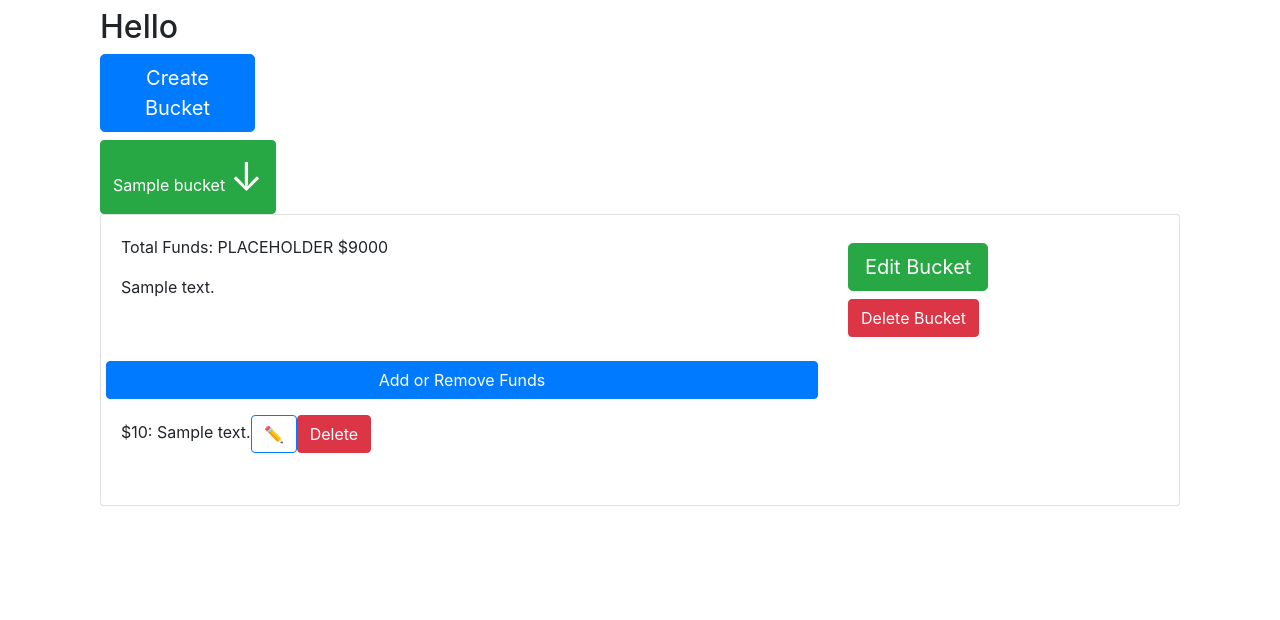
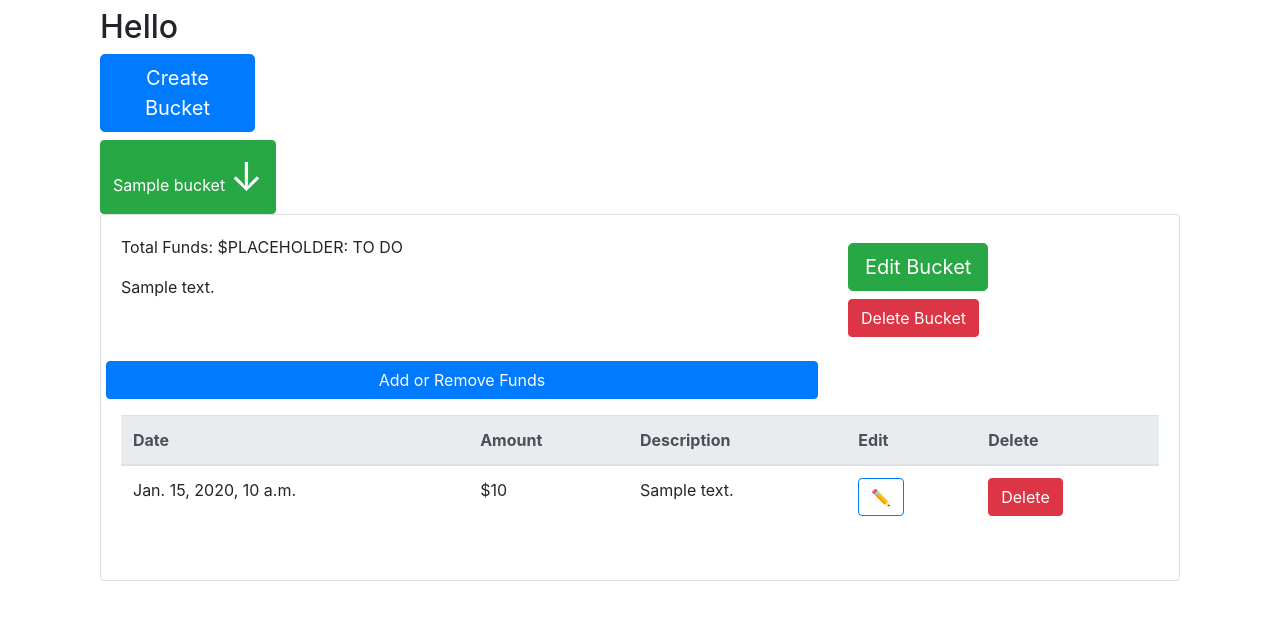
Before and after one commit to gregplechaty/bucketfinance, a Django app: template apps/core/templates/pages/dashboard.html in a window 1280 px wide, after a click that opens the changed part. Shown: the part 56-676 px from the top of the page. Run offline with Django 3.2, Linux system fonts and the light colour scheme; the template is opened without the code that fills it: most values are stand-ins (such as "Sample title", 1, 10 or a date in 2020); some libraries are stand-ins or nearby versions.

Commit message:
end of weekend work. Worked on display of transactions, creating snippits of html

```diff
--- a/apps/core/forms.py
+++ b/apps/core/forms.py
@@ -12,4 +12,4 @@ class AddBucket(forms.ModelForm):
 class AddTransaction(forms.ModelForm):
     class Meta:
         model = Transaction
-        fields = ['amount', 'description']
+        fields = ['amount', 'transactionDate', 'description']
--- a/apps/core/models.py
+++ b/apps/core/models.py
@@ -24,6 +24,7 @@ class Transaction(models.Model):
         on_delete=models.CASCADE,
     )
     amount = models.DecimalField(max_digits=15, decimal_places=2)
+    transactionDate = models.DateTimeField()
     description = models.CharField(max_length=200)
     created = models.DateTimeField(auto_now_add=True) # Add current date
     lastModified = models.DateTimeField(auto_now=True)
--- a/apps/core/templates/pages/dashboard.html
+++ b/apps/core/templates/pages/dashboard.html
@@ -24,7 +24,7 @@
       <div class="card card-body">
         <div class="row">
           <div class="col-8">
-            <p>Total Funds: PLACEHOLDER $9000</p>
+            <p>Total Funds: $PLACEHOLDER: TO DO</p>
             <p>{{ bucket.bucketDescription }}</p>
           </div>
           <!-- Button trigger modal -->
@@ -38,37 +38,16 @@
               Delete Bucket
             </button>
           </div>
-          <!-- Modal -->
-          <div class="modal fade" id="exampleModal{{ bucket.id }}" tabindex="-1" role="dialog" aria-labelledby="exampleModalLabel" aria-hidden="true">
-            <div class="modal-dialog" role="document">
-              <div class="modal-content">
-                <div class="modal-header">
-                  <h5 class="modal-title" id="exampleModalLabel">Modal title</h5>
-                  <button type="button" class="close" data-dismiss="modal" aria-label="Close">
-                    <span aria-hidden="true">&times;</span>
-                  </button>
-                </div>
-                <div class="modal-body">
-                  Are you sure you want to delete {{ bucket.bucketName }}? This will remove all corresponding transactions associated.
-                </div>
-                <div class="modal-footer">
-                  <button type="button" class="btn btn-secondary" data-dismiss="modal">Cancel</button>
-                  <a class="btn btn-primary" href="/dashboard/buckets/delete/{{ bucket.id }}/" role="button">Delete Bucket changes</a>
-                </div>
-              </div>
-            </div>
-          </div>
+          {% include "snippets/modal.html" %}
         </div>
         </p>
         </div>
         <div class="row my-2">
           <a class="btn btn-primary col-8 my-2" href="/dashboard/transaction/{{ bucket.id }}" role="button">Add or Remove Funds</a>
           <div class="col-12 my-2">
-            {% for transaction in transactions %}
-              {% if transaction.bucket.id == bucket.id %}
-                <p>${{ transaction.amount }}: {{ transaction.description }}<a href="/dashboard/transaction/edit/{{ transaction.id }}/" class="btn btn-outline-primary"> ✏️ </a><a class="btn btn-danger" href="/dashboard/transaction/delete/{{ transaction.id }}/">Delete</a></p></p>
-              {% endif %}
-            {% endfor %}
+
+            {% include "snippets/transactions.html" %}
+
           </div>
 
         </div>
--- a/apps/core/templates/pages/form_page.html
+++ b/apps/core/templates/pages/form_page.html
@@ -14,6 +14,11 @@
             <button class="btn btn-lg btn-primary btn-block">Save</button>
         </form>
     </div>
+    <div class="justify-content-start">
+        <a class="btn btn-secondary col-lg-1 col-md-3 col-sm-4 col-xs-4" href="/dashboard/" role="button">Cancel</a>
+    </div>
+
 </div>
 
+
 {% endblock content %}
--- /dev/null
+++ b/apps/core/templates/snippets/modal.html
@@ -0,0 +1,23 @@
+{% block content %}
+
+<!-- Modal -->
+<div class="modal fade" id="exampleModal{{ bucket.id }}" tabindex="-1" role="dialog" aria-labelledby="exampleModalLabel" aria-hidden="true">
+    <div class="modal-dialog" role="document">
+      <div class="modal-content">
+        <div class="modal-header">
+          <h5 class="modal-title" id="exampleModalLabel">Modal title</h5>
+          <button type="button" class="close" data-dismiss="modal" aria-label="Close">
+            <span aria-hidden="true">&times;</span>
+          </button>
+        </div>
+        <div class="modal-body">
+          Are you sure you want to delete {{ bucket.bucketName }}? This will remove all corresponding transactions associated.
+        </div>
+        <div class="modal-footer">
+          <button type="button" class="btn btn-secondary" data-dismiss="modal">Cancel</button>
+          <a class="btn btn-primary" href="/dashboard/buckets/delete/{{ bucket.id }}/" role="button">Delete Bucket changes</a>
+        </div>
+      </div>
+    </div>
+  </div>
+  {% endblock content %}
--- /dev/null
+++ b/apps/core/templates/snippets/transactions.html
@@ -0,0 +1,26 @@
+{% block content %}
+<table class="table">
+    <thead class="thead-light">
+        <tr>
+            <th scope="col">Date</th>
+            <th scope="col">Amount</th>
+            <th scope="col">Description</th>
+            <th scope="col">Edit</th>
+            <th scope="col">Delete</th>
+        </tr>
+    </thead>
+    <tbody>
+        {% for transaction in transactions %}
+            {% if transaction.bucket.id == bucket.id %}
+                <tr>
+                    <td>{{ transaction.transactionDate }}</td>
+                    <td>${{ transaction.amount }}</td>
+                    <td>{{ transaction.description }}</td>
+                    <td><a href="/dashboard/transaction/edit/{{ transaction.id }}/" class="btn btn-outline-primary"> ✏️ </a></td>
+                    <td><a class="btn btn-danger" href="/dashboard/transaction/delete/{{ transaction.id }}/">Delete</a></td>
+                </tr>
+            {% endif %}
+      {% endfor %}
+    </tbody>
+  </table>
+{% endblock content %}
```
Also changed, not shown: apps/core/views.py (+5 -3 lines), apps/core/migrations/0008_transaction_date.py (added), apps/core/migrations/0009_rename_date_transaction_transactiondate.py (added), apps/core/migrations/0010_alter_transaction_transactiondate.py (added), apps/core/migrations/0011_alter_transaction_transactiondate.py (added).
